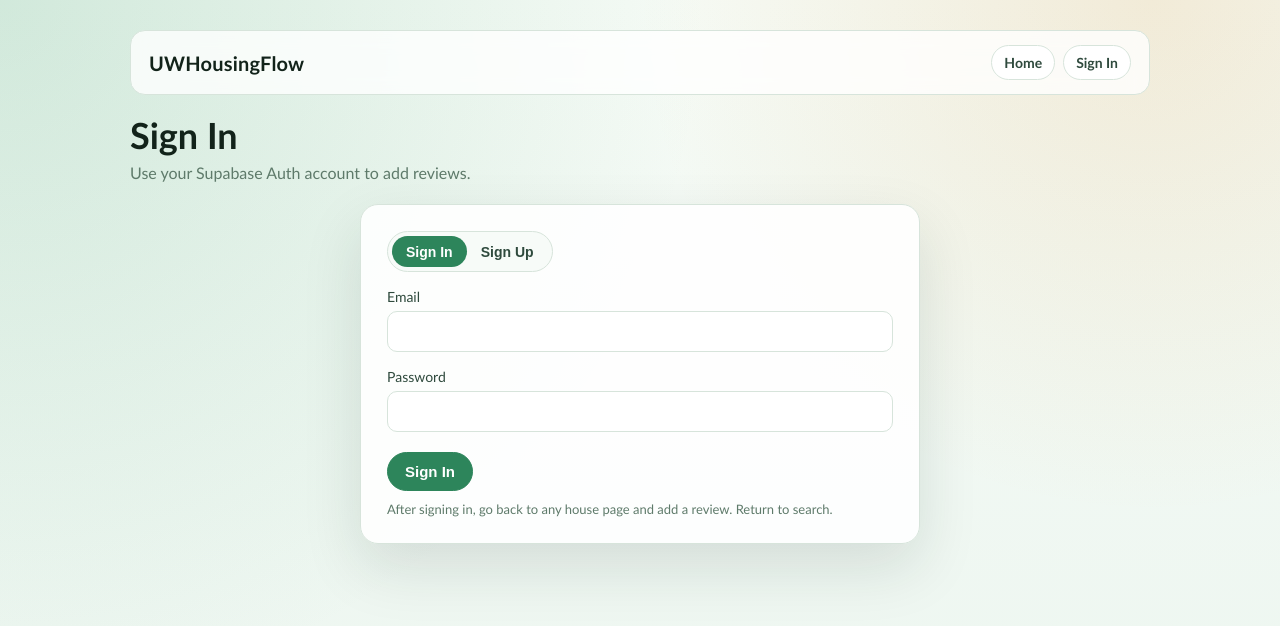
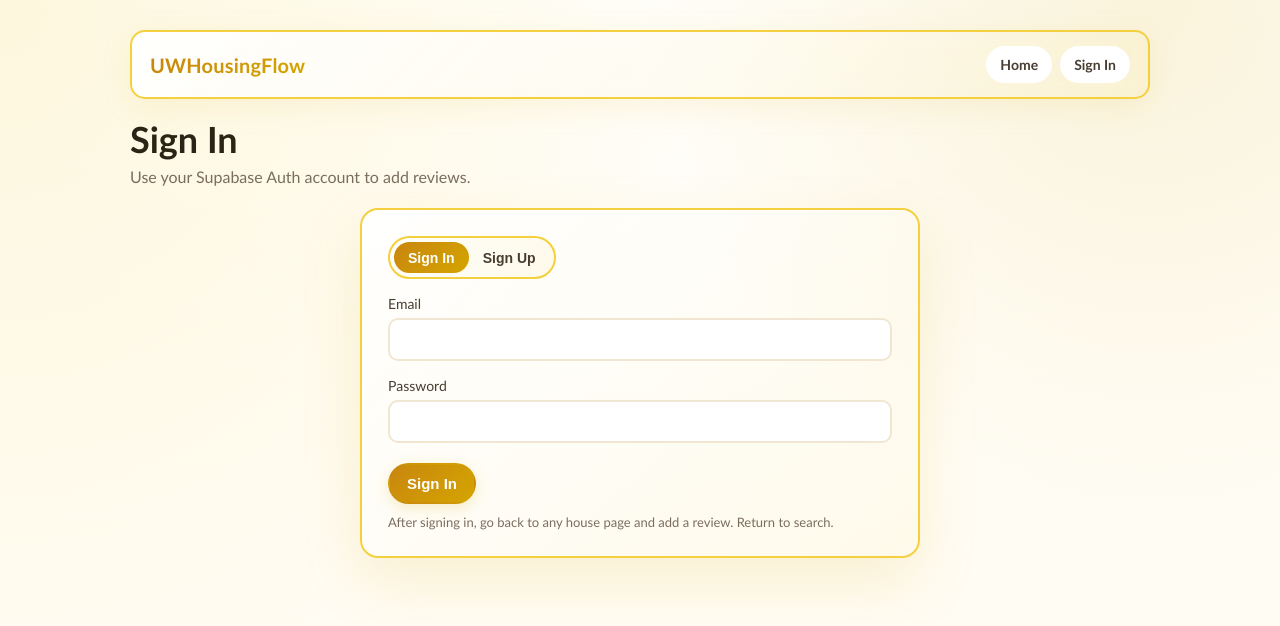
Before and after one commit to zxlinw/uwhousingflow, a React (Create React App) app: page /auth in a window 1280 px wide. Shown: the top 626 px of the page. Built offline with nearby package versions, Linux system fonts and the light colour scheme; no server answers.

Commit message:
change styling

```diff
--- a/src/components/AddReview.js
+++ b/src/components/AddReview.js
@@ -14,11 +14,11 @@ const Page = styled.div`
 `;
 
 const Card = styled.div`
-  background: rgba(255, 255, 255, 0.92);
-  border: 1px solid rgba(148, 163, 184, 0.25);
+  background: linear-gradient(135deg, rgba(255, 255, 255, 0.96), rgba(244, 208, 63, 0.08));
+  border: 2px solid var(--brand-500);
   border-radius: 2rem;
   padding: 2.4rem;
-  box-shadow: 0 24px 60px rgba(15, 23, 42, 0.12);
+  box-shadow: 0 24px 60px rgba(212, 165, 0, 0.15);
   backdrop-filter: blur(16px);
 `;
 
@@ -26,7 +26,7 @@ const Field = styled.label`
   display: block;
   font-size: 1.8rem;
   font-weight: 700;
-  color: #0f172a;
+  color: var(--ink-900);
   margin-top: 2rem;
 `;
 
@@ -36,11 +36,20 @@ const Textarea = styled.textarea`
   margin-top: 1rem;
   padding: 1.2rem 1.4rem;
   border-radius: 1.2rem;
-  border: 1px solid #cbd5e1;
+  border: 2px solid var(--line);
   font-size: 1.8rem;
   line-height: 1.5;
   resize: vertical;
   box-sizing: border-box;
+  font-family: inherit;
+  transition: all 120ms ease;
+
+  &:focus {
+    outline: none;
+    border-color: var(--brand-600);
+    box-shadow: 0 0 0 3px rgba(212, 165, 0, 0.12);
+    background: linear-gradient(135deg, rgba(244, 208, 63, 0.02), rgba(255, 237, 78, 0.02));
+  }
 `;
 
 const Stars = styled.div`
@@ -53,13 +62,15 @@ const StarButton = styled.button`
   border: 0;
   background: transparent;
   padding: 0;
-  color: ${({ $active }) => ($active ? '#f59e0b' : '#cbd5e1')};
+  color: ${({ $active }) => ($active ? 'var(--brand-600)' : '#d1d5db')};
   font-size: 3rem;
   line-height: 1;
+  transition: all 120ms ease;
+  cursor: pointer;
 
   &:hover {
-    cursor: pointer;
-    transform: translateY(-1px) scale(1.04);
+    transform: translateY(-3px) scale(1.1);
+    color: var(--brand-600);
   }
 `;
 
@@ -71,13 +82,13 @@ const Actions = styled.div`
 `;
 
 const SecondaryButton = styled(Button)`
-  background-color: #e2e8f0;
-  border-color: #e2e8f0;
-  color: #0f172a;
+  background: linear-gradient(135deg, rgba(148, 163, 184, 0.5), rgba(100, 116, 139, 0.5));
+  border-color: transparent;
+  color: #fff;
 
   &:hover {
-    background-color: #cbd5e1;
-    border-color: #cbd5e1;
+    background: linear-gradient(135deg, rgba(148, 163, 184, 0.7), rgba(100, 116, 139, 0.7));
+    filter: brightness(1.05);
   }
 `;
 
--- a/src/components/Favorites.js
+++ b/src/components/Favorites.js
@@ -16,11 +16,11 @@ const Meta = styled.p`
 const Empty = styled.div`
   margin-top: 2rem;
   padding: 2.2rem;
-  border: 1px dashed var(--line);
+  border: 2px dashed var(--brand-500);
   border-radius: 1.2rem;
   font-size: 1.6rem;
   color: var(--ink-700);
-  background: rgba(255, 255, 255, 0.72);
+  background: linear-gradient(135deg, rgba(255, 255, 255, 0.8), rgba(244, 208, 63, 0.06));
 `;
 
 const Favorites = () => {
--- a/src/components/auth/AuthPage.js
+++ b/src/components/auth/AuthPage.js
@@ -10,28 +10,33 @@ const Card = styled.div`
   margin: 0 auto;
   padding: 2.6rem;
   border-radius: 1.8rem;
-  border: 1px solid var(--line);
-  background: rgba(255, 255, 255, 0.9);
-  box-shadow: 0 24px 60px rgba(14, 41, 29, 0.12);
+  border: 2px solid var(--brand-500);
+  background: linear-gradient(135deg, rgba(255, 255, 255, 0.95), rgba(244, 208, 63, 0.05));
+  box-shadow: 0 24px 60px rgba(212, 165, 0, 0.15), inset 0 1px 0 rgba(255, 255, 255, 0.8);
 `;
 
 const Tabs = styled.div`
   display: inline-flex;
-  border: 1px solid var(--line);
+  border: 2px solid var(--brand-500);
   border-radius: 999px;
   padding: 0.4rem;
-  background: var(--surface-alt);
+  background: linear-gradient(135deg, var(--surface-alt), rgba(244, 208, 63, 0.08));
 `;
 
 const TabButton = styled.button`
   border: 0;
   border-radius: 999px;
-  background: ${({ $active }) => ($active ? 'var(--brand-600)' : 'transparent')};
+  background: ${({ $active }) => ($active ? 'linear-gradient(135deg, var(--brand-700), var(--brand-600))' : 'transparent')};
   color: ${({ $active }) => ($active ? '#fff' : 'var(--ink-700)')};
   font-size: 1.4rem;
   font-weight: 700;
   padding: 0.75rem 1.4rem;
   cursor: pointer;
+  transition: all 120ms ease;
+
+  &:hover {
+    color: ${({ $active }) => ($active ? '#fff' : 'var(--brand-700)')};
+  }
 `;
 
 const Group = styled.label`
@@ -44,27 +49,49 @@ const Group = styled.label`
 const Input = styled.input`
   width: 100%;
   margin-top: 0.6rem;
-  border: 1px solid var(--line);
+  border: 2px solid var(--line);
   border-radius: 1rem;
   padding: 1rem 1.2rem;
   font-size: 1.6rem;
   font-family: inherit;
+  background: var(--surface);
+  transition: all 120ms ease;
+
+  &:focus {
+    outline: none;
+    border-color: var(--brand-600);
+    box-shadow: 0 0 0 3px rgba(212, 165, 0, 0.12);
+    background: linear-gradient(135deg, rgba(244, 208, 63, 0.02), rgba(255, 237, 78, 0.02));
+  }
 `;
 
 const PrimaryButton = styled.button`
   margin-top: 2rem;
-  border: 1px solid var(--brand-600);
-  background: var(--brand-600);
+  border: 2px solid transparent;
+  background: linear-gradient(135deg, var(--brand-700), var(--brand-600));
   color: #fff;
   border-radius: 999px;
   padding: 1rem 1.7rem;
   font-size: 1.5rem;
   font-weight: 700;
   cursor: pointer;
+  transition: all 120ms ease;
+  box-shadow: 0 4px 15px rgba(212, 165, 0, 0.2);
+
+  &:hover:not(:disabled) {
+    transform: translateY(-2px);
+    box-shadow: 0 8px 25px rgba(201, 134, 15, 0.3);
+    filter: brightness(1.05);
+  }
+
+  &:active:not(:disabled) {
+    transform: translateY(0);
+  }
 
   &:disabled {
     opacity: 0.6;
     cursor: not-allowed;
+    box-shadow: none;
   }
 `;
 
--- a/src/components/shared/Badge.js
+++ b/src/components/shared/Badge.js
@@ -10,8 +10,15 @@ export const Badge = styled.span`
     white-space: normal;
     vertical-align: middle;
     border-radius: 999px;
-    color: #0f2c20;
-    background: linear-gradient(135deg, #c6ead2, #f0d8a8);
-    border: 1px solid #b8dbc5;
+    color: #2b2416;
+    background: linear-gradient(135deg, #f4d03f, #ffd700);
+    border: 1px solid #d4a500;
     margin-left: 0.8rem;
+    box-shadow: 0 2px 8px rgba(212, 165, 0, 0.15);
+    transition: transform 120ms ease, box-shadow 120ms ease;
+
+    &:hover {
+      transform: translateY(-1px);
+      box-shadow: 0 4px 12px rgba(212, 165, 0, 0.25);
+    }
 `;
--- a/src/components/shared/Form.js
+++ b/src/components/shared/Form.js
@@ -23,7 +23,7 @@ export const Input = styled.input`
 
 export const Button = styled.button`
   color: #fff;
-  background: linear-gradient(135deg, var(--brand-700), var(--brand-500));
+  background: linear-gradient(135deg, var(--brand-700), var(--brand-600));
   border-color: transparent;
   display: inline-block;
   text-align: center;
@@ -37,17 +37,18 @@ export const Button = styled.button`
   border-radius: 1.1rem;
   user-select: none;
   transition: transform 120ms ease, box-shadow 160ms ease, filter 120ms ease;
+  box-shadow: 0 4px 15px rgba(212, 165, 0, 0.2);
 
   &:hover {
     cursor: pointer;
-    transform: translateY(-1px);
-    filter: brightness(1.03);
-    box-shadow: 0 12px 26px rgba(20, 80, 54, 0.28);
+    transform: translateY(-2px);
+    filter: brightness(1.08);
+    box-shadow: 0 8px 25px rgba(201, 134, 15, 0.3);
   }
 
   &:active {
     transform: translateY(0);
-    filter: brightness(0.98);
+    filter: brightness(0.95);
   }
 
   &:disabled {
--- a/src/components/shared/InputForm.js
+++ b/src/components/shared/InputForm.js
@@ -9,9 +9,9 @@ const Container = styled.form`
         gap: 1rem;
         width: min(96rem, 100%);
         padding: 1.6rem;
-        border: 1px solid var(--line);
+        border: 2px solid var(--brand-500);
         border-radius: 1.6rem;
-        background: linear-gradient(180deg, var(--surface) 0%, var(--surface-alt) 100%);
+        background: linear-gradient(135deg, var(--surface), rgba(244, 208, 63, 0.08));
         box-shadow: var(--shadow-lg);
 
         > input {
--- a/src/components/shared/PageShell.js
+++ b/src/components/shared/PageShell.js
@@ -17,16 +17,26 @@ const Header = styled.header`
   margin-bottom: 2rem;
   padding: 1.4rem 1.8rem;
   border-radius: 1.5rem;
-  border: 1px solid var(--line);
-  background: rgba(255, 255, 255, 0.78);
+  border: 2px solid var(--brand-500);
+  background: linear-gradient(135deg, rgba(255, 255, 255, 0.95), rgba(244, 208, 63, 0.08));
   backdrop-filter: blur(10px);
+  box-shadow: 0 8px 32px rgba(212, 165, 0, 0.1);
 `;
 
 const Brand = styled(Link)`
   font-size: 2rem;
   font-weight: 800;
   letter-spacing: 0.01em;
-  color: var(--ink-900);
+  background: linear-gradient(135deg, var(--brand-700), var(--brand-600));
+  -webkit-background-clip: text;
+  -webkit-text-fill-color: transparent;
+  background-clip: text;
+  text-decoration: none;
+  transition: transform 120ms ease;
+
+  &:hover {
+    transform: scale(1.02);
+  }
 `;
 
 const Nav = styled.nav`
@@ -38,31 +48,41 @@ const Nav = styled.nav`
 const NavLink = styled(Link)`
   padding: 0.8rem 1.2rem;
   border-radius: 999px;
-  border: 1px solid var(--line);
+  border: 2px solid transparent;
   font-size: 1.4rem;
   font-weight: 700;
   color: var(--ink-700);
   background: var(--surface);
+  cursor: pointer;
+  transition: all 120ms ease;
+  position: relative;
 
   &:hover {
-    border-color: var(--brand-500);
+    border-color: var(--brand-600);
     color: var(--brand-700);
+    background: linear-gradient(135deg, rgba(244, 208, 63, 0.1), rgba(255, 237, 78, 0.08));
+    transform: translateY(-2px);
+    box-shadow: 0 4px 12px rgba(212, 165, 0, 0.15);
   }
 `;
 
 const AuthButton = styled.button`
   padding: 0.8rem 1.2rem;
   border-radius: 999px;
-  border: 1px solid var(--line);
+  border: 2px solid transparent;
   font-size: 1.4rem;
   font-weight: 700;
   color: var(--ink-700);
   background: var(--surface);
   cursor: pointer;
+  transition: all 120ms ease;
 
   &:hover {
-    border-color: var(--brand-500);
+    border-color: var(--brand-600);
     color: var(--brand-700);
+    background: linear-gradient(135deg, rgba(244, 208, 63, 0.1), rgba(255, 237, 78, 0.08));
+    transform: translateY(-2px);
+    box-shadow: 0 4px 12px rgba(212, 165, 0, 0.15);
   }
 `;
 
--- a/src/index.css
+++ b/src/index.css
@@ -3,20 +3,20 @@ html {
 }
 
 :root {
-  --bg-top: #f6fbf6;
-  --bg-bottom: #ebf5ef;
-  --ink-900: #12231a;
-  --ink-700: #2f4a3d;
-  --ink-500: #5e7a6a;
+  --bg-top: #fffef9;
+  --bg-bottom: #fffbf0;
+  --ink-900: #2b2416;
+  --ink-700: #483d30;
+  --ink-500: #7a6d5f;
   --surface: #ffffff;
-  --surface-alt: #f7fbf8;
-  --line: #d7e4db;
-  --brand-700: #1f6d49;
-  --brand-600: #2d855b;
-  --brand-500: #3ea06f;
-  --accent-500: #d98f2b;
-  --accent-400: #e4a64e;
-  --shadow-lg: 0 24px 70px rgba(14, 41, 29, 0.12);
+  --surface-alt: #fffef8;
+  --line: #f0e6d2;
+  --brand-700: #c9860f;
+  --brand-600: #d4a500;
+  --brand-500: #f4d03f;
+  --accent-500: #ffd700;
+  --accent-400: #ffed4e;
+  --shadow-lg: 0 24px 70px rgba(201, 134, 15, 0.12);
 }
 
 * {
@@ -35,8 +35,8 @@ body {
   -moz-osx-font-smoothing: grayscale;
   font-size: 2rem;
   background:
-    radial-gradient(circle at top left, rgba(62, 160, 111, 0.2), transparent 45%),
-    radial-gradient(circle at 90% 0%, rgba(217, 143, 43, 0.15), transparent 35%),
+    radial-gradient(circle at top left, rgba(244, 208, 63, 0.15), transparent 45%),
+    radial-gradient(circle at 90% 0%, rgba(212, 165, 0, 0.12), transparent 35%),
     linear-gradient(180deg, var(--bg-top) 0%, var(--bg-bottom) 100%);
   color: var(--ink-900);
   padding: 3rem 2rem 8rem;
```
Also changed, not shown: src/components/House.js (+17 -13 lines).
